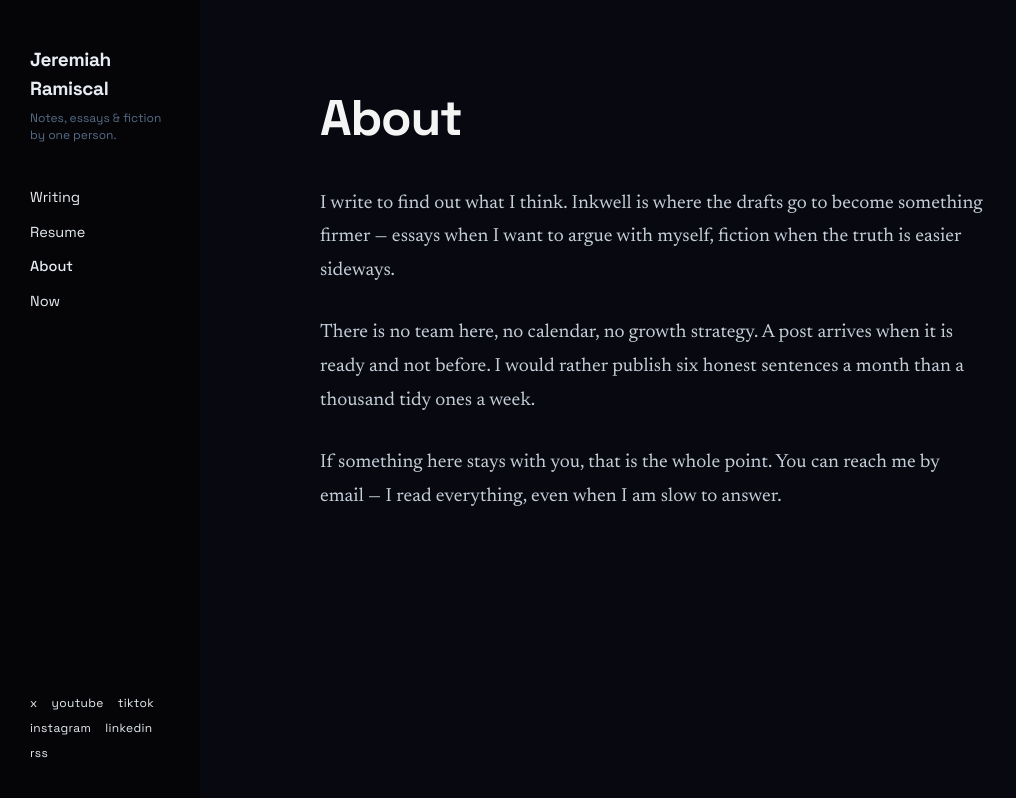
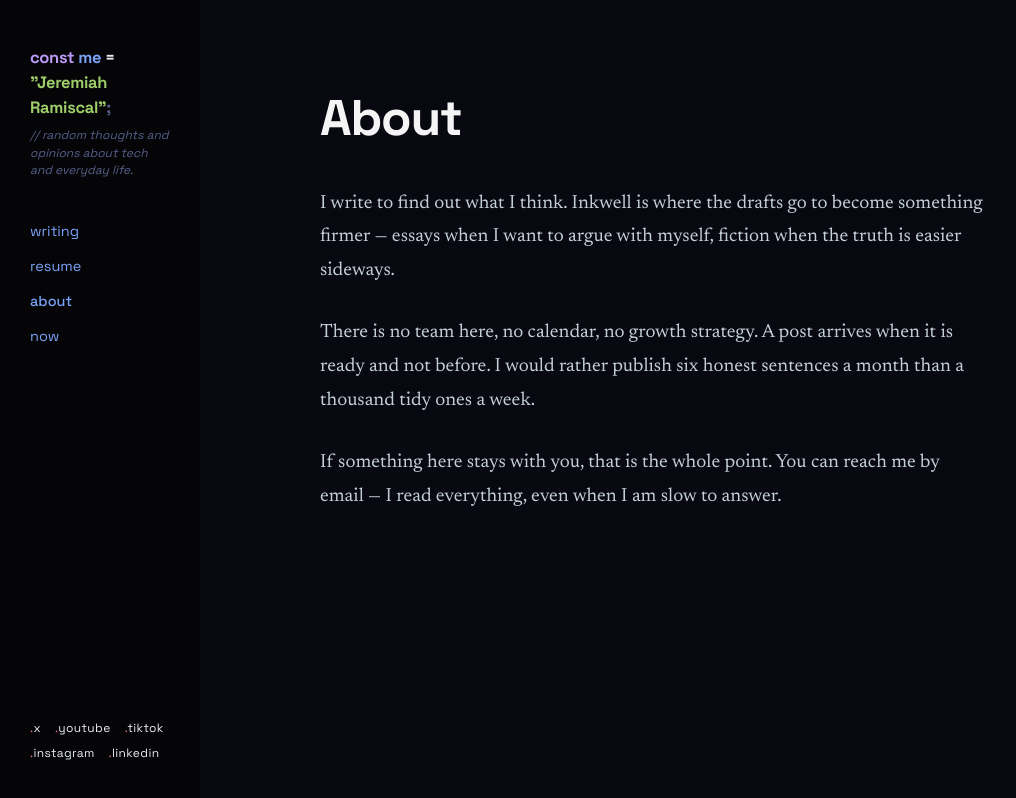
Before and after one commit to heyitsjearbear/jeremiahramiscal, a Next.js app: page /about in a window 1280 px wide. Shown: the whole page, without its empty margins (0-1016 px from the left). Built offline with nearby package versions, Linux system fonts and the light colour scheme.

Commit message:
added color to website

```diff
--- a/src/app/blog/[slug]/page.tsx
+++ b/src/app/blog/[slug]/page.tsx
@@ -80,9 +80,14 @@ export default async function PostPage({
     notFound();
   }
 
-  const meta = [formatDate(post.publishedAt), post.category]
-    .filter(Boolean)
-    .join(" · ");
+  const metaParts = [
+    post.publishedAt
+      ? { text: formatDate(post.publishedAt), className: "text-syntax-number" }
+      : null,
+    post.category
+      ? { text: post.category, className: "text-syntax-type" }
+      : null,
+  ].filter((part): part is { text: string; className: string } => part !== null);
 
   // Rendered featured image (responsive) and an absolute URL for structured data.
   const featuredSrc = post.featuredImage?.asset
@@ -116,9 +121,14 @@ export default async function PostPage({
       <h1 className="mt-[30px] text-[clamp(34px,5vw,58px)] font-bold leading-[1.05] tracking-[-0.025em] text-heading">
         {post.title}
       </h1>
-      {meta ? (
+      {metaParts.length ? (
         <div className="mt-5 text-[13px] uppercase tracking-[0.05em] text-subtle">
-          {meta}
+          {metaParts.map((part, i) => (
+            <span key={part.text}>
+              {i > 0 ? <span className="text-faint"> · </span> : null}
+              <span className={part.className}>{part.text}</span>
+            </span>
+          ))}
         </div>
       ) : null}
       {featuredSrc ? (
--- a/src/app/globals.css
+++ b/src/app/globals.css
@@ -20,6 +20,14 @@
   /* Resume-specific shades (cool-toned to match the palette) */
   --color-resume-title: #d3dde4;
   --color-resume-detail: #7d91a6;
+
+  /* Syntax-highlight accents — mirrors the editor theme's token colors */
+  --color-syntax-keyword: #bb9af7;
+  --color-syntax-string: #9ece6a;
+  --color-syntax-type: #f7768e;
+  --color-syntax-number: #ff9e64;
+  --color-syntax-function: #7aa2f7;
+  --color-syntax-comment: #565f89;
 
   /* Fonts (families supplied by next/font via the variables below) */
   --font-sans: var(--font-space-grotesk), system-ui, sans-serif;
--- a/src/app/now/page.tsx
+++ b/src/app/now/page.tsx
@@ -10,8 +10,9 @@ export default function NowPage() {
       <h1 className="text-[clamp(32px,4.5vw,50px)] font-bold leading-[1.05] tracking-[-0.025em] text-heading">
         Now
       </h1>
-      <div className="mt-[18px] text-[13px] uppercase tracking-[0.05em] text-subtle">
-        Updated June 2026
+      <div className="mt-[18px] text-[13px] uppercase tracking-[0.05em] text-syntax-comment">
+        <span className="italic">// updated</span>{" "}
+        <span className="text-syntax-number">2026-06</span>
       </div>
       <div className="mt-[42px]">
         {PARAGRAPHS.map((para, i) => (
--- a/src/app/page.tsx
+++ b/src/app/page.tsx
@@ -15,8 +15,8 @@ export default async function Home() {
 
   return (
     <div className="max-w-[720px]">
-      <div className="mb-12 text-[12px] uppercase tracking-[0.14em] text-faint">
-        Selected writing
+      <div className="mb-12 text-[12px] italic tracking-[0.14em] text-syntax-comment">
+        // Selected writing
       </div>
       <div className="flex flex-col gap-post-gap">
         {posts.map((post) => (
--- a/src/components/PostCard.tsx
+++ b/src/components/PostCard.tsx
@@ -17,7 +17,7 @@ export default function PostCard({
 }: PostCardProps) {
   return (
     <article>
-      <div className="text-[13px] uppercase tracking-[0.05em] text-subtle">
+      <div className="text-[13px] uppercase tracking-[0.05em] text-syntax-number">
         {date}
       </div>
       <Link
@@ -28,12 +28,12 @@ export default function PostCard({
       </Link>
       {excerpt ? (
         <p className="mt-[13px] max-w-[560px] font-reading text-[18px] leading-[1.5] text-muted">
-          {excerpt}
+          <span className="text-syntax-string">&quot;{excerpt}&quot;</span>
         </p>
       ) : null}
       {tags ? (
-        <div className="mt-[13px] text-[13px] tracking-[0.02em] text-faintest">
-          {tags}
+        <div className="mt-[13px] text-[13px] tracking-[0.02em] text-syntax-type">
+          #{tags}
         </div>
       ) : null}
     </article>
--- a/src/components/ResumeItem.tsx
+++ b/src/components/ResumeItem.tsx
@@ -7,11 +7,11 @@ export type ResumeItemData = {
 export default function ResumeItem({ year, title, detail }: ResumeItemData) {
   return (
     <div className="mb-5 grid grid-cols-[96px_1fr] items-baseline gap-5">
-      <div className="whitespace-nowrap text-[13px] tracking-[0.03em] text-subtle">
+      <div className="whitespace-nowrap text-[13px] tracking-[0.03em] text-syntax-number">
         {year}
       </div>
       <div>
-        <div className="text-[16px] font-medium leading-[1.35] text-resume-title">
+        <div className="text-[16px] font-medium leading-[1.35] text-syntax-function">
           {title}
         </div>
         <div className="mt-[3px] font-reading text-[15px] leading-[1.4] text-resume-detail">
--- a/src/components/ResumeSection.tsx
+++ b/src/components/ResumeSection.tsx
@@ -8,8 +8,8 @@ export type ResumeSectionData = {
 export default function ResumeSection({ title, items }: ResumeSectionData) {
   return (
     <div className="mt-[50px]">
-      <div className="mb-[22px] text-[12px] uppercase tracking-[0.14em] text-faint">
-        {title}
+      <div className="mb-[22px] text-[12px] italic tracking-[0.14em] text-syntax-comment">
+        // {title}
       </div>
       {items.map((item) => (
         <ResumeItem key={`${item.year}-${item.title}`} {...item} />
--- a/src/components/SidebarNav.tsx
+++ b/src/components/SidebarNav.tsx
@@ -17,7 +17,6 @@ const SOCIAL_LINKS = [
   { label: "tiktok", href: "https://www.tiktok.com/@jeremiahyaps" },
   { label: "instagram", href: "https://www.instagram.com/jeremiahyaps/" },
   { label: "linkedin", href: "https://www.linkedin.com/in/jeremiah-ramiscal/" },
-  { label: "rss", href: "/feed.xml" },
 ];
 
 export default function SidebarNav() {
@@ -32,11 +31,17 @@ export default function SidebarNav() {
     <aside className="flex w-full flex-col justify-between gap-8 bg-sidebar px-6 py-8 md:fixed md:left-0 md:top-0 md:h-screen md:w-sidebar md:gap-0 md:px-sb-x md:pt-sb-t md:pb-sb-b">
       <div>
         <Link href="/" className="block">
-          <div className="text-[19px] font-bold tracking-[-0.02em] text-primary">
-            {SITE.name}
+          <div className="text-[16.5px] font-bold tracking-[-0.02em]">
+            <span className="text-syntax-keyword">const</span>{" "}
+            <span className="text-syntax-function">me</span>
+            <span className="text-primary"> = </span>
+            <span className="text-syntax-string">
+              &quot;{SITE.name}&quot;
+            </span>
+            <span className="text-syntax-comment">;</span>
           </div>
-          <div className="mt-[7px] text-[12px] leading-[1.45] text-subtle">
-            {SITE.tagline}
+          <div className="mt-[7px] text-[12px] italic leading-[1.45] text-syntax-comment">
+            // {SITE.tagline}
           </div>
         </Link>
 
@@ -49,11 +54,13 @@ export default function SidebarNav() {
                 href={item.href}
                 className={`text-[14.5px] transition-transform duration-150 hover:translate-x-[3px] ${
                   active
-                    ? "font-medium text-primary"
+                    ? "font-medium text-syntax-keyword"
                     : "font-normal text-subtle"
                 }`}
               >
-                {item.label}
+                <span className="text-syntax-function">
+                  {item.label.toLowerCase()}
+                </span>
               </Link>
             );
           })}
@@ -67,6 +74,7 @@ export default function SidebarNav() {
             href={link.href}
             className="text-[12px] tracking-[0.03em] text-faint transition-colors duration-150 hover:text-accent"
           >
+            <span className="text-syntax-type">.</span>
             {link.label}
           </a>
         ))}
--- a/src/lib/site.ts
+++ b/src/lib/site.ts
@@ -4,7 +4,7 @@
 export const SITE = {
   name: "Jeremiah Ramiscal",
   author: "Jeremiah Ramiscal",
-  tagline: "Notes, essays & fiction by one person.",
+  tagline: "random thoughts and opinions about tech and everyday life.",
   description:
     "Personal site of Jeremiah Ramiscal — essays, fiction, and creative writing.",
   url: "https://jeremiahramiscal.com",
```
